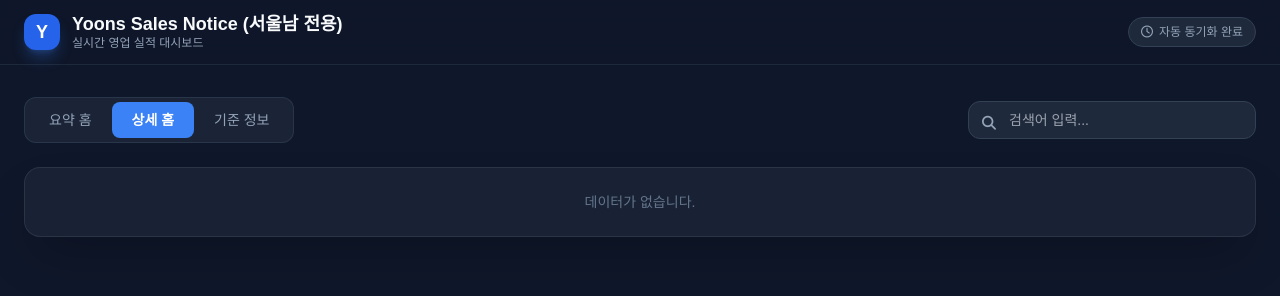
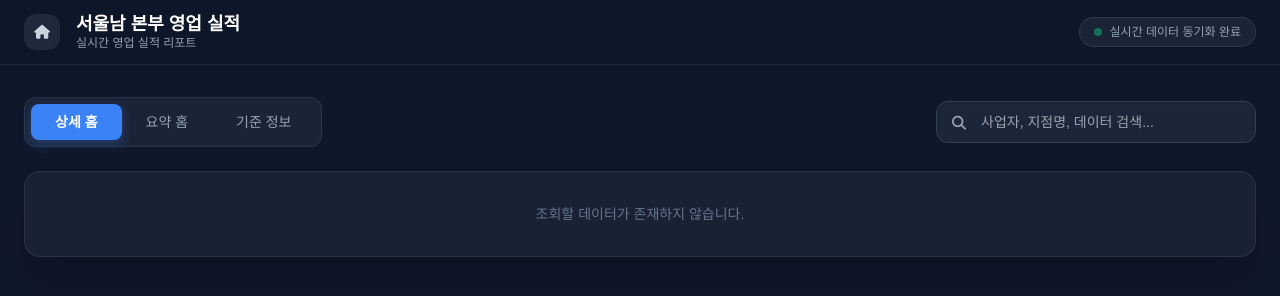
Before and after one commit to natural2046/yoons-sales-dashboard, a plain HTML site: page seoulnam.html in a window 1280 px wide. Drawn offline with nearby package versions, Linux system fonts and the light colour scheme; a web font is replaced by a local one.

Commit message:
Auto update dashboard: seoulnam.html

```diff
--- a/seoulnam.html
+++ b/seoulnam.html
@@ -3,49 +3,54 @@
 <head>
     <meta charset="UTF-8">
     <meta name="viewport" content="width=device-width, initial-scale=1.0">
-    <title>Yoons Sales Notice (서울남 전용)</title>
+    <title>서울남 본부 영업 실적</title>
     <script src="https://cdn.tailwindcss.com"></script>
     <link rel="stylesheet" href="https://cdnjs.cloudflare.com/ajax/libs/font-awesome/6.4.0/css/all.min.css">
     <style>
         @import url('https://cdn.jsdelivr.net/gh/orioncactus/pretendard/dist/web/static/pretendard.css');
         body { font-family: 'Pretendard', sans-serif; background-color: #0f172a; color: #f8fafc; }
         .glass-card { background: rgba(30, 41, 59, 0.7); backdrop-filter: blur(12px); border: 1px solid rgba(255, 255, 255, 0.08); }
-        .tab-btn.active { background-color: #3b82f6; color: white; font-weight: 600; }
+        .tab-btn.active { background-color: #3b82f6; color: white; font-weight: 600; box-shadow: 0 4px 12px rgba(59, 130, 246, 0.3); }
     </style>
 </head>
-<body class="min-h-screen pb-12">
-    <header class="border-b border-slate-800 bg-slate-900/80 sticky top-0 z-50 backdrop-blur-md">
+<body class="min-h-screen pb-16">
+    <header class="border-b border-slate-800 bg-slate-900/90 sticky top-0 z-50 backdrop-blur-md">
         <div class="max-w-7xl mx-auto px-6 h-16 flex items-center justify-between">
-            <div class="flex items-center gap-3">
-                <div class="w-9 h-9 bg-blue-600 rounded-xl flex items-center justify-center font-bold text-lg text-white shadow-lg shadow-blue-500/30">Y</div>
+            <div class="flex items-center gap-4">
+                <a href="index.html" class="w-9 h-9 bg-slate-800 hover:bg-slate-700 rounded-xl flex items-center justify-center text-slate-300 transition-colors">
+                    <i class="fa-solid fa-house text-sm"></i>
+                </a>
                 <div>
-                    <h1 class="font-bold text-lg leading-tight">Yoons Sales Notice (서울남 전용)</h1>
-                    <p class="text-xs text-slate-400">실시간 영업 실적 대시보드</p>
+                    <h1 class="font-bold text-lg leading-tight text-white">서울남 본부 영업 실적</h1>
+                    <p class="text-xs text-slate-400">실시간 영업 실적 리포트</p>
                 </div>
             </div>
-            <div id="last-update" class="text-xs text-slate-400 bg-slate-800 px-3 py-1.5 rounded-full border border-slate-700">
-                <i class="fa-regular fa-clock mr-1.5"></i>자동 동기화 완료
+            <div class="text-xs text-slate-400 bg-slate-800/80 px-3.5 py-1.5 rounded-full border border-slate-700/80 flex items-center gap-2">
+                <span class="w-2 h-2 rounded-full bg-emerald-500 animate-pulse"></span>
+                실시간 데이터 동기화 완료
             </div>
         </div>
     </header>
 
     <main class="max-w-7xl mx-auto px-6 pt-8">
+        <!-- 탭 네비게이션 & 검색창 -->
         <div class="flex flex-col sm:flex-row justify-between items-center gap-4 mb-6">
-            <div class="flex bg-slate-800/80 p-1 rounded-xl border border-slate-700/60 w-full sm:w-auto">
-                <button onclick="switchTab('요약_홈')" id="tab-요약_홈" class="tab-btn active px-5 py-2 rounded-lg text-sm transition-all flex-1 sm:flex-none">요약 홈</button>
-                <button onclick="switchTab('상세_홈')" id="tab-상세_홈" class="tab-btn px-5 py-2 rounded-lg text-sm text-slate-400 transition-all flex-1 sm:flex-none">상세 홈</button>
-                <button onclick="switchTab('기준_홈')" id="tab-기준_홈" class="tab-btn px-5 py-2 rounded-lg text-sm text-slate-400 transition-all flex-1 sm:flex-none">기준 정보</button>
+            <div class="flex bg-slate-800/80 p-1.5 rounded-xl border border-slate-700/60 w-full sm:w-auto">
+                <button onclick="switchTab('상세_홈')" id="tab-상세_홈" class="tab-btn active px-6 py-2 rounded-lg text-sm transition-all flex-1 sm:flex-none">상세 홈</button>
+                <button onclick="switchTab('요약_홈')" id="tab-요약_홈" class="tab-btn px-6 py-2 rounded-lg text-sm text-slate-400 transition-all flex-1 sm:flex-none">요약 홈</button>
+                <button onclick="switchTab('기준_홈')" id="tab-기준_홈" class="tab-btn px-6 py-2 rounded-lg text-sm text-slate-400 transition-all flex-1 sm:flex-none">기준 정보</button>
             </div>
-            <div class="relative w-full sm:w-72">
-                <i class="fa-solid fa-magnifying-glass absolute left-3.5 top-3 text-slate-400 text-sm"></i>
-                <input type="text" id="search-input" onkeyup="filterTable()" placeholder="검색어 입력..." class="w-full bg-slate-800 border border-slate-700 rounded-xl pl-10 pr-4 py-2 text-sm text-white focus:outline-none focus:border-blue-500 transition-all">
+            <div class="relative w-full sm:w-80">
+                <i class="fa-solid fa-magnifying-glass absolute left-4 top-3 text-slate-400 text-sm"></i>
+                <input type="text" id="search-input" onkeyup="filterTable()" placeholder="사업자, 지점명, 데이터 검색..." class="w-full bg-slate-800/90 border border-slate-700 rounded-xl pl-11 pr-4 py-2.5 text-sm text-white focus:outline-none focus:border-blue-500 transition-all shadow-inner">
             </div>
         </div>
 
+        <!-- 데이터 테이블 카드 -->
         <div class="glass-card rounded-2xl overflow-hidden shadow-2xl">
             <div class="overflow-x-auto">
-                <table class="w-full text-left text-sm text-slate-300">
-                    <thead class="text-xs uppercase bg-slate-800/90 text-slate-400 border-b border-slate-700/80" id="table-head"></thead>
+                <table class="w-full text-left text-sm text-slate-200">
+                    <thead class="text-xs font-semibold uppercase bg-slate-800/90 text-slate-400 border-b border-slate-700/80" id="table-head"></thead>
                     <tbody class="divide-y divide-slate-800/60" id="table-body"></tbody>
                 </table>
             </div>
@@ -65,10 +70,15 @@
         }
 
         function switchTab(tab) {
-            document.querySelectorAll('.tab-btn').forEach(b => b.classList.remove('active', 'text-white'));
-            document.querySelectorAll('.tab-btn').forEach(b => b.classList.add('text-slate-400'));
+            document.querySelectorAll('.tab-btn').forEach(b => {
+                b.classList.remove('active', 'text-white');
+                b.classList.add('text-slate-400');
+            });
             const activeBtn = document.getElementById(`tab-${tab}`);
-            if(activeBtn) { activeBtn.classList.add('active'); activeBtn.classList.remove('text-slate-400'); }
+            if(activeBtn) {
+                activeBtn.classList.add('active');
+                activeBtn.classList.remove('text-slate-400');
+            }
             renderTable(globalData[tab] || []);
         }
 
@@ -76,16 +86,27 @@
             const thead = document.getElementById('table-head');
             const tbody = document.getElementById('table-body');
             thead.innerHTML = ''; tbody.innerHTML = '';
-            if(!data.length) { tbody.innerHTML = '<tr><td class="p-6 text-center text-slate-500">데이터가 없습니다.</td></tr>'; return; }
+
+            if(!data || !data.length) {
+                tbody.innerHTML = '<tr><td class="p-8 text-center text-slate-500">조회할 데이터가 존재하지 않습니다.</td></tr>';
+                return;
+            }
 
             const headers = Object.keys(data[0]);
-            thead.innerHTML = '<tr>' + headers.map(h => `<th class="px-6 py-4 font-semibold">${h}</th>`).join('') + '</tr>';
-            tbody.innerHTML = data.map(r => '<tr class="hover:bg-slate-800/40">' + headers.map(h => `<td class="px-6 py-3.5 whitespace-nowrap">${r[h] ?? ''}</td>`).join('') + '</tr>').join('');
+            thead.innerHTML = '<tr>' + headers.map(h => `<th class="px-6 py-4 whitespace-nowrap">${h}</th>`).join('') + '</tr>';
+
+            tbody.innerHTML = data.map(r =>
+                '<tr class="hover:bg-slate-800/50 transition-colors">' +
+                headers.map(h => `<td class="px-6 py-3.5 whitespace-nowrap text-slate-300">${r[h] ?? ''}</td>`).join('') +
+                '</tr>'
+            ).join('');
         }
 
         function filterTable() {
             const q = document.getElementById('search-input').value.toLowerCase();
-            document.querySelectorAll('#table-body tr').forEach(r => r.style.display = r.innerText.toLowerCase().includes(q) ? '' : 'none');
+            document.querySelectorAll('#table-body tr').forEach(r => {
+                r.style.display = r.innerText.toLowerCase().includes(q) ? '' : 'none';
+            });
         }
 
         window.onload = loadData;
```
